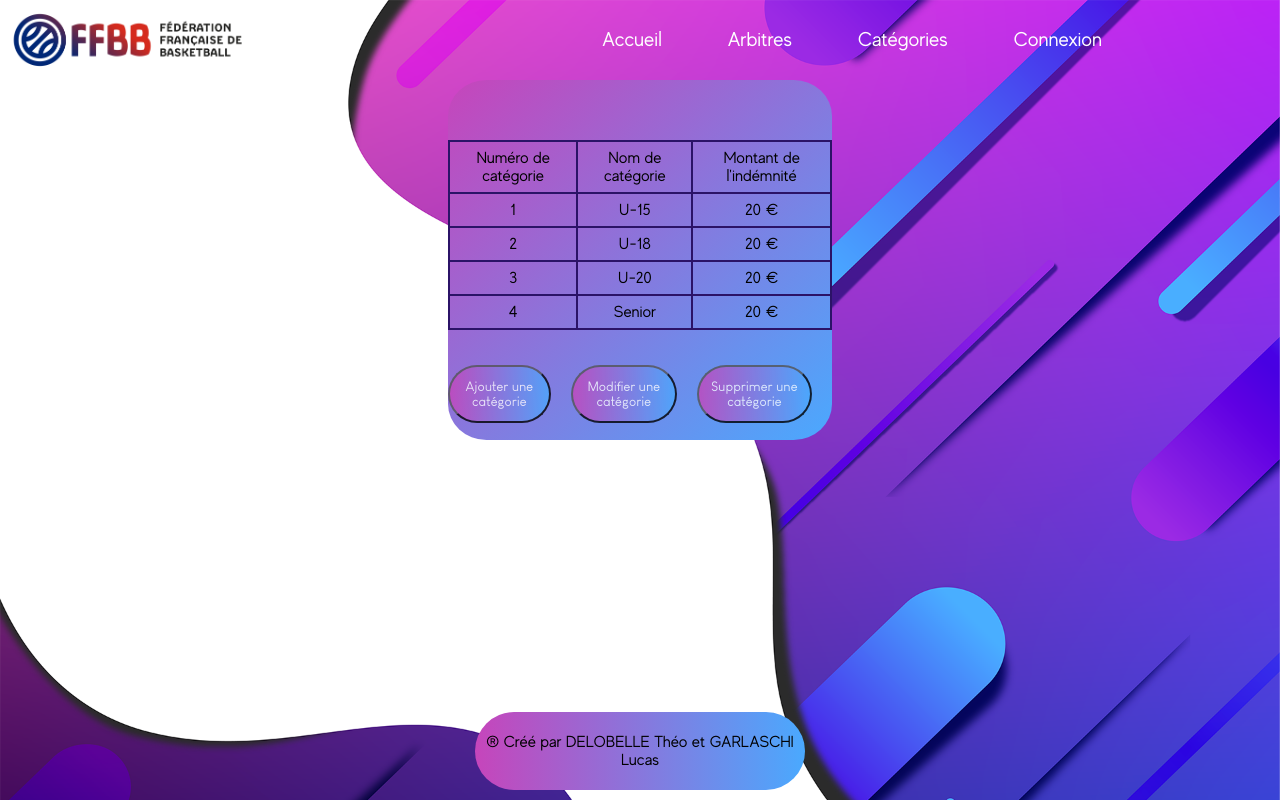
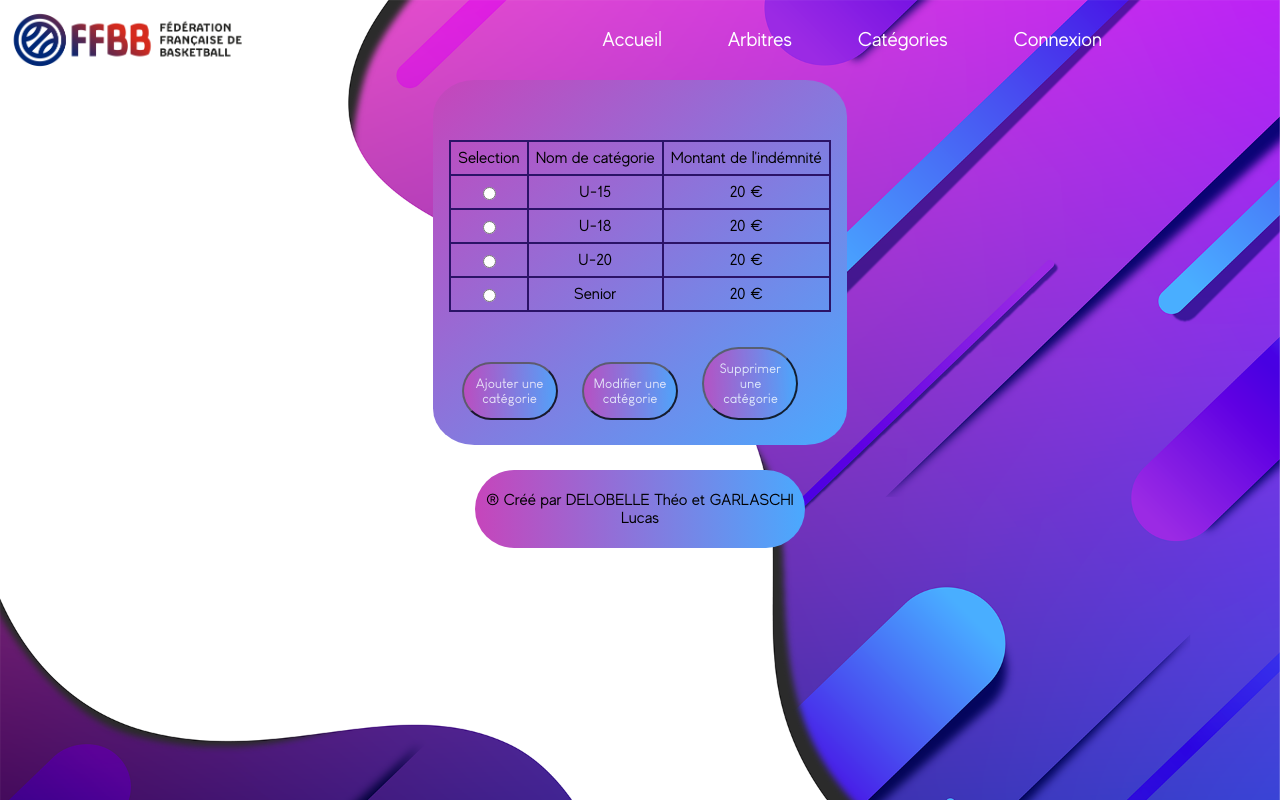
Before and after one commit to Ciltx-Code/Basket, a PHP site: page /index.php?action=categorie in a window 1280 px wide. Run offline with PHP 8.4, Linux system fonts and the light colour scheme; data comes from the database, SQL or seed files in the repository.

Commit message:
bonsoir, c'est pas trop mal, en théorie le bouton ajouter doit marcher et on est en train de faire le bouton modifier. En revanche, le bouton supprimer est encore en totale réflexion, ce qui nous permet de nous concentrer totalement sur le bouton modifier. Bonne soirée, ou journée, ou nuit, selon l'heure de la journée a laquelle vous vous trouvez, ceci était un message rédigé avec patience en plein cours de PPE. A bientot, Lucas

```diff
--- a/site/controleur/GotoCategorie.php
+++ b/site/controleur/GotoCategorie.php
@@ -26,10 +26,12 @@ switch ($btn){
 		addCategorie($_GET['nomcat'], $_GET['mtnindemnite']);
 
 		$message = $_GET["nomcat"]. "a été enregistré";
-
+		header('Location: index.php?action=categorie');
 
 
 		break;
+
+
 	}
 
 
--- a/site/controleur/controleurPrincipal.php
+++ b/site/controleur/controleurPrincipal.php
@@ -6,6 +6,7 @@ function controleurPrincipal($action){
     $lesActions["hello"] = "hello.php";
     $lesActions["categorie"] = "GotoCategorie.php";
     $lesActions["enregistrercat"] = "../modele/bd_basket.php";
+    $lesActions["modifiercat"] = "../modele/bd_basket.php";
 
     if (array_key_exists ( $action , $lesActions )){
         return $lesActions[$action];
--- a/site/css/hello.css
+++ b/site/css/hello.css
@@ -104,14 +104,13 @@ nav{
 .pied{
   text-align: center;
   position: absolute;
-  bottom: 0;
-  text-align: center;
   left: 50%;
   transform: translate(-50%);
-  margin-bottom: 10px;
+  vertical-align: bottom;
   width: 25%;
   padding:5px;
   border-radius: 50px;
+  margin-top: 2%;
   background: linear-gradient(to right, #C645BB, #4AA9FE);
 }
 
@@ -188,11 +187,14 @@ nav{
 /*==========Categorie==========*/
 
 .button_categorie{
-  display: flex;
-  justify-content: center;
-  margin-bottom: 36%;
+  display: block;
+  margin:auto;
+  text-align: center;
+  padding-bottom: 15px;
+
 }
 .button_categorie .btn {
+  width: 25%;
   opacity: 0.8;
   font-family: LouisGeorgeCafe;
   background: linear-gradient(to right, #C645BB, #4AA9FE);
@@ -218,11 +220,14 @@ nav{
 .categorie{
   display: block;
   margin: auto;
-  height: 350px;
+  height: auto;
   border-radius: 10% 10% 10% 10%;
-  padding-top: 10px;
+  padding:10px 15px 0 15px;
   width: 30%;
   background: linear-gradient(to bottom right, #C645BB, #4AA9FE);;
+}
+#table_categorie{
+  filter: blur(0px);
 }
 
 .table_categorie{
@@ -247,4 +252,13 @@ nav{
   padding: 7px;
   border:2px solid #2B1367;
 }
+#blur{
+  filter: blur(0px);
+}
+#blur2{
+  filter: blur(0px);
+}
+#blur2{
+  filter: blur(0px);
+}
 /*=============================*/
--- a/site/vue/categorie.html.php
+++ b/site/vue/categorie.html.php
@@ -1,8 +1,8 @@
 	<div class="categorie">
 		<?php
 
-		echo "<div class='table_categorie'><table> <tr>
-		<td>Numéro de catégorie</td>
+		echo "<div class='table_categorie' id='table_categorie'><table> <tr>
+		<td>Selection</td>
 		<td>Nom de catégorie</td>
 		<td>Montant de l'indémnité</td></tr>";
 
@@ -10,7 +10,7 @@
 		$listeCategories = getCategories();
 		while($ligne = $listeCategories -> fetch(PDO::FETCH_OBJ)){
 			echo "<tr>";
-			echo "<td>$ligne->num_catégorie </td>";
+			echo "<td><input type='radio' name='select' value='$ligne->num_catégorie' </td>";
 			echo "<td>$ligne->nom_catégorie </td>";
 			echo "<td>$ligne->montant_indemnité €</td>";
 			echo "</tr>";
@@ -19,9 +19,9 @@
 		?>
 
 		<div class="button_categorie">
-			<button type="submit" onclick="openFormCategorie()" class="btn">Ajouter une catégorie</button>
-			<button type="submit" class="btn">Modifier une catégorie</button>
-			<button type="submit" class="btn">Supprimer une catégorie</button>
+			<button type="submit" id="blur" onclick="openFormCategorie()" class="btn blur">Ajouter une catégorie</button>
+			<button type="submit" id="blur2" class="btn blur" onclick="openFormCategorieModif()">Modifier une catégorie</button>
+			<button type="submit" id="blur3" class="btn blur">Supprimer une catégorie</button>
 		</div>
 
 		<div class="login-popup">
@@ -40,13 +40,32 @@
 					<input type="text" id="mtnindemnite" value="<?php echo $_GET['mtnindemnite']; ?>" placeholder="Montant" name="mtnindemnite" required>
 
 					<input type="submit" name="btn" class="btn" value="Enregistrer">
-					<input type="button" class="btn cancel" onclick="closeFormCategorie()">Annuler</button>
+					<input type="button" class="btn cancel" value="Annuler" onclick="closeFormCategorie()">
 				</form>
+			</div>
+		</div>
 
 
 
+		<div class="login-popup">
+			<div class="popupFormCategorie" id="popupFormCatMod">
+
+				<form action="" class="form-container" method="GET">
+					<h2>Veuillez entrer les informations suivantes :</h2>
+					<input type="hidden" name="action" value="categorieModif">
+					<label for="nc">
+						<strong>Nom de catégorie</strong><br/>
+					</label>
+					<input type="text" id="nomcat" value="<?php echo $_GET['nomcat']; ?>" placeholder="Nom de categorie" name="nomcat" required><br/>
+					<label for="mtn">
+						<strong>Montant de l'indéminité</strong>
+					</label>
+					<input type="text" id="mtnindemnite" value="<?php echo $_GET['mtnindemnite']; ?>" placeholder="Montant" name="mtnindemnite" required>
+
+					<input type="submit" name="btn" class="btn" value="Modifier">
+					<input type="button" class="btn cancel" value="Annuler" onclick="closeFormCategorieModif()">
+				</form>
 			</div>
-
 		</div>
 
 		<div class="login-popup">
```
Also changed, not shown: site/js/script.js (+29 -2 lines). Lines whose indentation alone changed are shown as unchanged.
